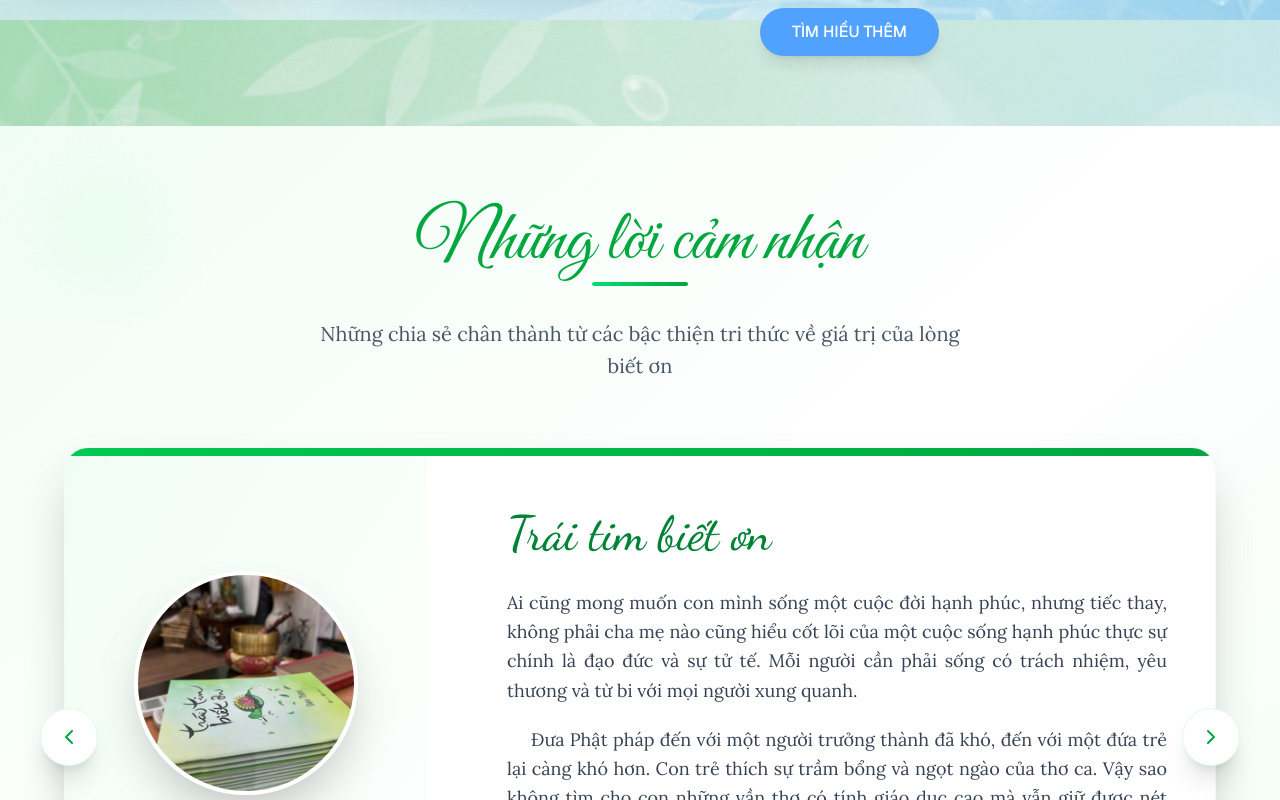
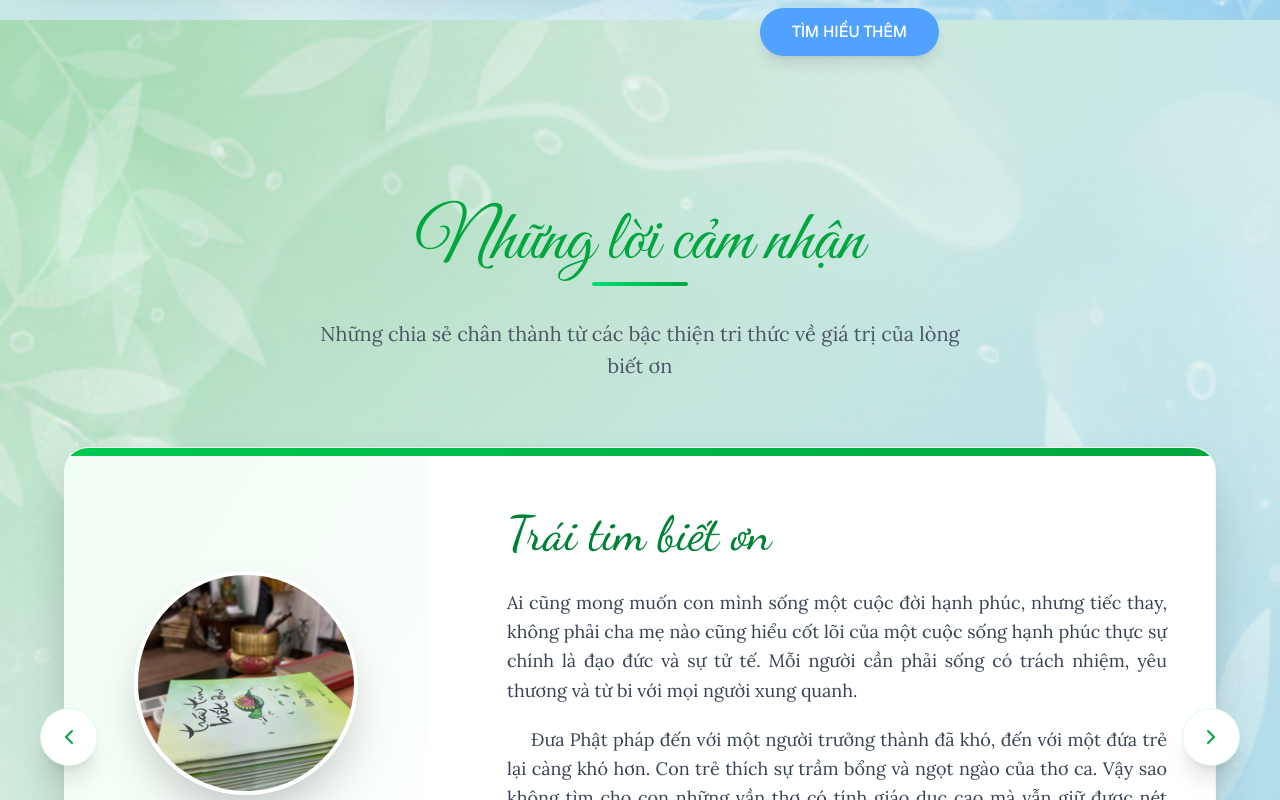
Before and after one commit to dodao123/VBO, a Next.js app: page / in a window 1280 px wide. Shown: the part 2540-3340 px from the top of the page. Built offline with nearby package versions, Linux system fonts and the light colour scheme.

Commit message:
second 2 commit 17

```diff
--- a/app/components/LandingPage/TestimonialsSection.tsx
+++ b/app/components/LandingPage/TestimonialsSection.tsx
@@ -83,7 +83,7 @@
   const currentTestimonial = testimonials[currentIndex];
 
   return (
-    <section className="w-full py-20 px-4 bg-gradient-to-br from-green-50 via-white to-green-50 relative overflow-hidden">
+    <section className="w-full py-20 px-4 relative overflow-hidden">
       {/* Background Decorative Elements */}
       <div className="absolute inset-0 opacity-30">
         <div className="absolute top-10 left-10 w-32 h-32 bg-green-100 rounded-full blur-xl"></div>
```
